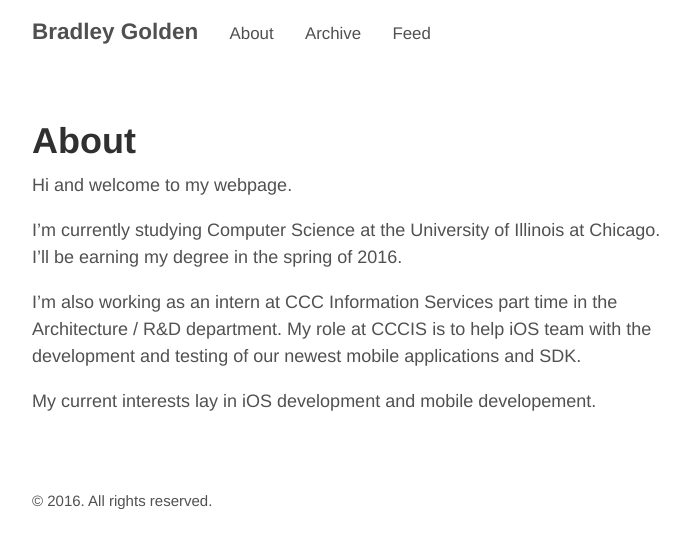
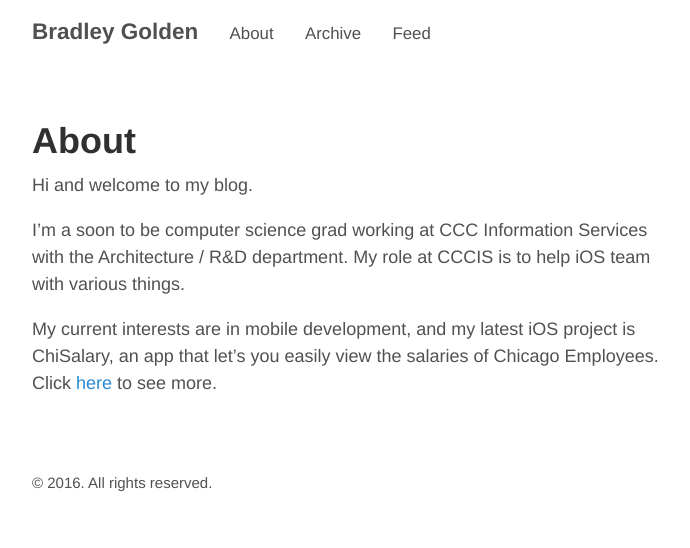
Before and after one commit to bgolde5/bgolde5.github.io, a Jekyll site: the page built from about.md, in a window 1280 px wide. Shown: the top 548 px of the page, without its empty margins (293-983 px from the left). Built offline with Jekyll 4.4.1, drawn with Linux system fonts in a browser that asks for light colours; comment, search, counter and statistics services are not loaded.

Commit message:
added chisalary link

```diff
--- a/about.md
+++ b/about.md
@@ -2,10 +2,8 @@
 layout: page
 title: About
 ---
-Hi and welcome to my webpage.
+Hi and welcome to my blog.
 
-I'm currently studying Computer Science at the University of Illinois at Chicago. I'll be earning my degree in the spring of 2016.
+I'm a soon to be computer science grad working at CCC Information Services with the Architecture / R&D department. My role at CCCIS is to help iOS team with various things.
 
-I'm also working as an intern at CCC Information Services part time in the Architecture / R&D department. My role at CCCIS is to help iOS team with the development and testing of our newest mobile applications and SDK.
-
-My current interests lay in iOS development and mobile developement.
+My current interests are in mobile development, and my latest iOS project is ChiSalary, an app that let's you easily view the salaries of Chicago Employees. Click [here](http://bradleygolden.me/2016/01/14/chicago-salaries-ios-application/) to see more.
```
